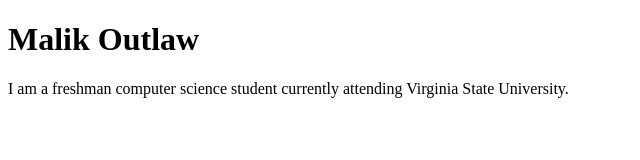
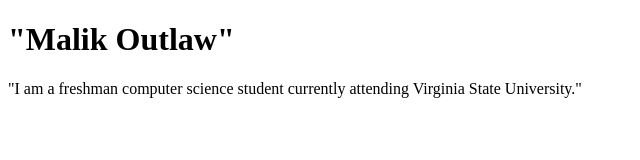
Before and after one commit to malikoutlaw/-malikoutlaw-.github.io, a plain HTML site: page index.html in a window 1280 px wide. Shown: the whole page, without its empty margins (0-640 px from the left). Drawn offline with Linux system fonts and the light colour scheme.

Commit message:
Update index.html

```diff
--- a/index.html
+++ b/index.html
@@ -1,14 +1,14 @@
 <!DOCTYPE html>
 <html>
 <head>
-<title>Malik Outlaw Portfolio</title>
+<title>"Malik Outlaw Portfolio"</title>
 </head>
 <body>
 
-<h1>Malik Outlaw</h1>
-<p>I
+<h1>"Malik Outlaw"</h1>
+<p>"I
 am a freshman computer science student currently attending Virginia State
-University.</p>
+University."</p>
 
 </body>
 </html>
```
